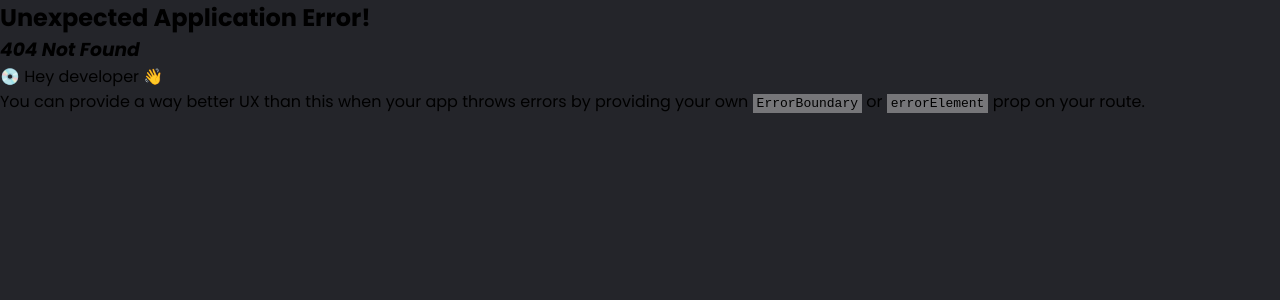
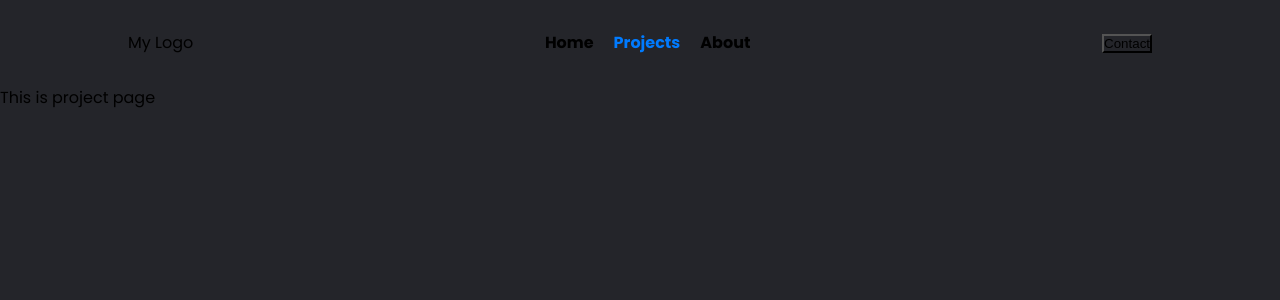
Before and after one commit to sushilthapaIT/Portfolio-ReactJS, a React (Vite) app in the folder portfolio-sushi/: page /projects in a window 1280 px wide. Before the commit this address had no page. Shown: the top 300 px of the page. Built offline with nearby package versions, Linux system fonts and the light colour scheme.

Commit message:
added  new component project and added route path and element for the project component

```diff
--- a/portfolio-sushi/src/App.jsx
+++ b/portfolio-sushi/src/App.jsx
@@ -4,6 +4,7 @@ import { createBrowserRouter, RouterProvider } from 'react-router-dom';
 import Home from './content/Home';
 import About from './content/About';
 import Contact from './content/Contact';
+import Projects from './content/Projects';
 
 function App() {
   const router = createBrowserRouter([
@@ -18,6 +19,10 @@ function App() {
     {
       path: "/contact",
       element: <><Navbar /> <Contact /></>
+    },
+    {
+      path: "/projects",
+      element: <><Navbar/> <Projects/></>
     }
   ]);
 
--- /dev/null
+++ b/portfolio-sushi/src/content/Projects.jsx
@@ -0,0 +1,11 @@
+import React from 'react'
+
+const Projects = () => {
+  return (
+    <div>
+      This is project page
+    </div>
+  )
+}
+
+export default Projects
```
